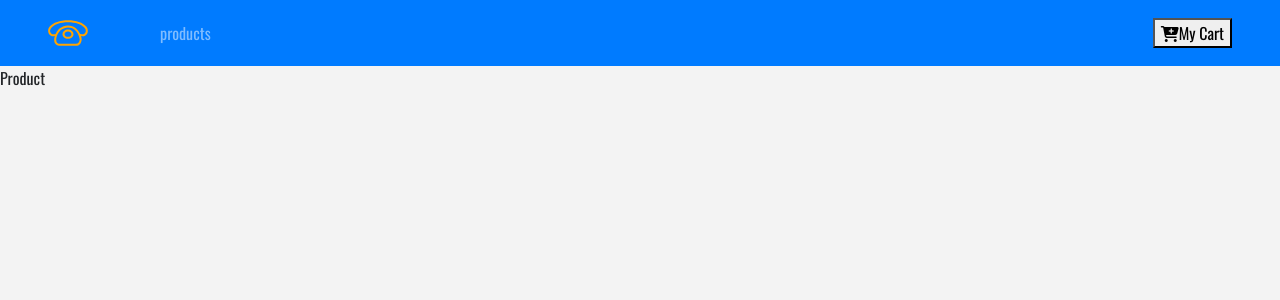
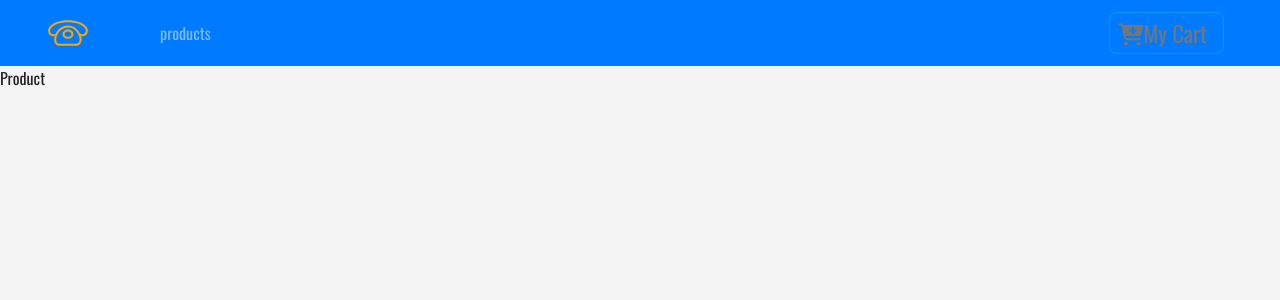
Before and after one commit to duylongpro99/React-Phone-ECommerce, a React (Create React App) app: page / in a window 1280 px wide. Shown: the top 300 px of the page. Built offline with nearby package versions, Linux system fonts and the light colour scheme.

Commit message:
done button home page right corner

```diff
--- a/src/App.css
+++ b/src/App.css
@@ -4,7 +4,7 @@
   --mainWhite: #f3f3f3;
   --mainDark: #232528;
   --mainYellow: #ffa400;
-
+  --lightGrey: #767676;
 }
 
 body{
--- a/src/components/NavBar.js
+++ b/src/components/NavBar.js
@@ -1,6 +1,7 @@
 import React, { Component } from 'react'
 import { Link } from "react-router-dom";
 import  logo from "../logo.svg";
+import styled from 'styled-components';
 
 export default class NavBar extends Component {
     render() {
@@ -21,12 +22,36 @@ export default class NavBar extends Component {
                     </li>
                 </ul>
                 <Link to="/cart" className="ml-auto">
-                    <button>
-                        <i className="fas fa-cart-plus"/>
-                        My Cart
-                    </button>
+                    <ButtonContainer>
+                        <span className="mr-2">
+                            <i className="fas fa-cart-plus"/>
+                            My Cart
+                        </span>
+                    </ButtonContainer>
                 </Link>
             </nav>
         )
     }
 }
+
+const ButtonContainer = styled.button`
+    text-transform: capitalize;
+    font-size : 1.4rem;
+    background: transparent ;
+    border: 0.05rem solid var(--lightBlue);
+    border-radius: 0.5rem;
+    padding: 0.2rem 0.5rem;
+    cursor: pointer;
+    margin: 0.2rem 0.5rem 0.2rem 0;
+    transition: all 0.5s linear;
+    color: var(--lightGrey);
+    &:hover{
+        background: var(--lightBlue);
+        color: var(--mainDark);
+        margin: 0.1rem 0.4rem 0.3rem 0.1rem;
+        box-shadow: -1px 1px  var(--mainDark);
+    }
+    &:focus{
+        outline: none;
+    }
+`
```
